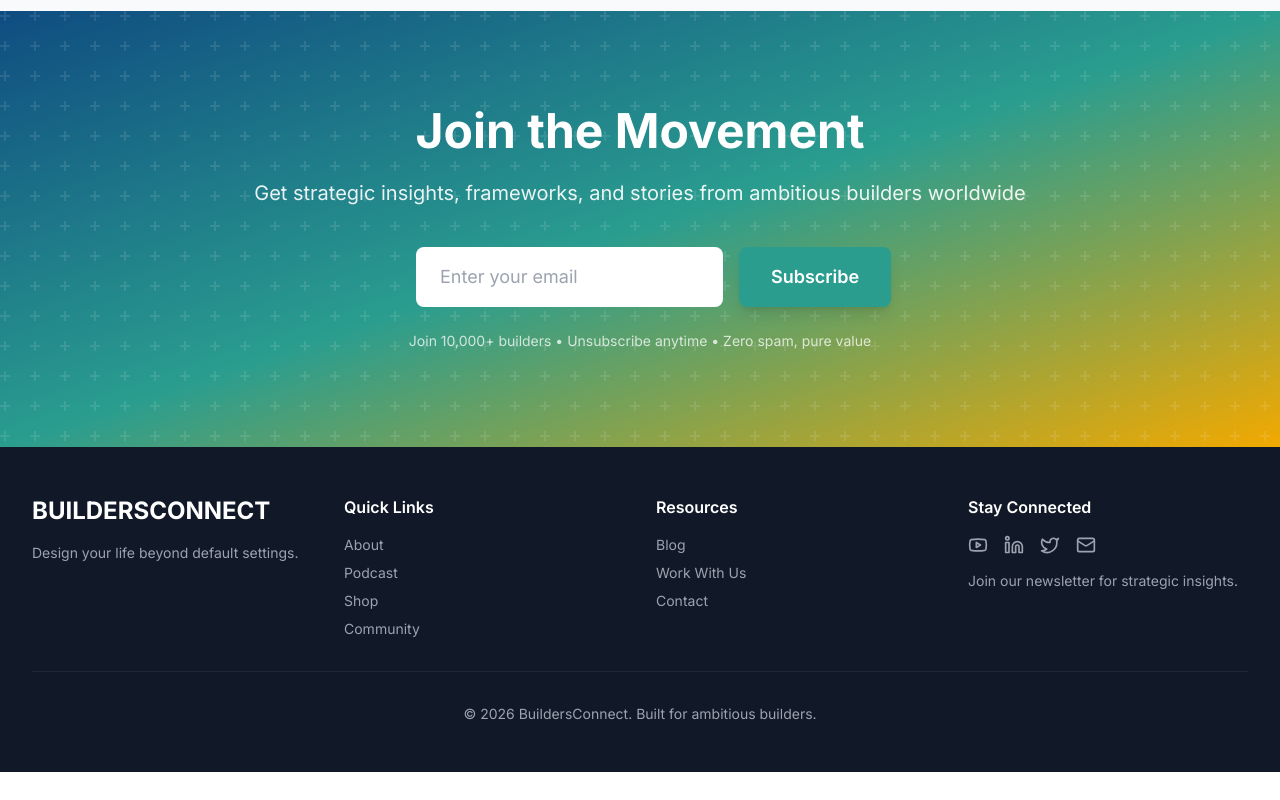
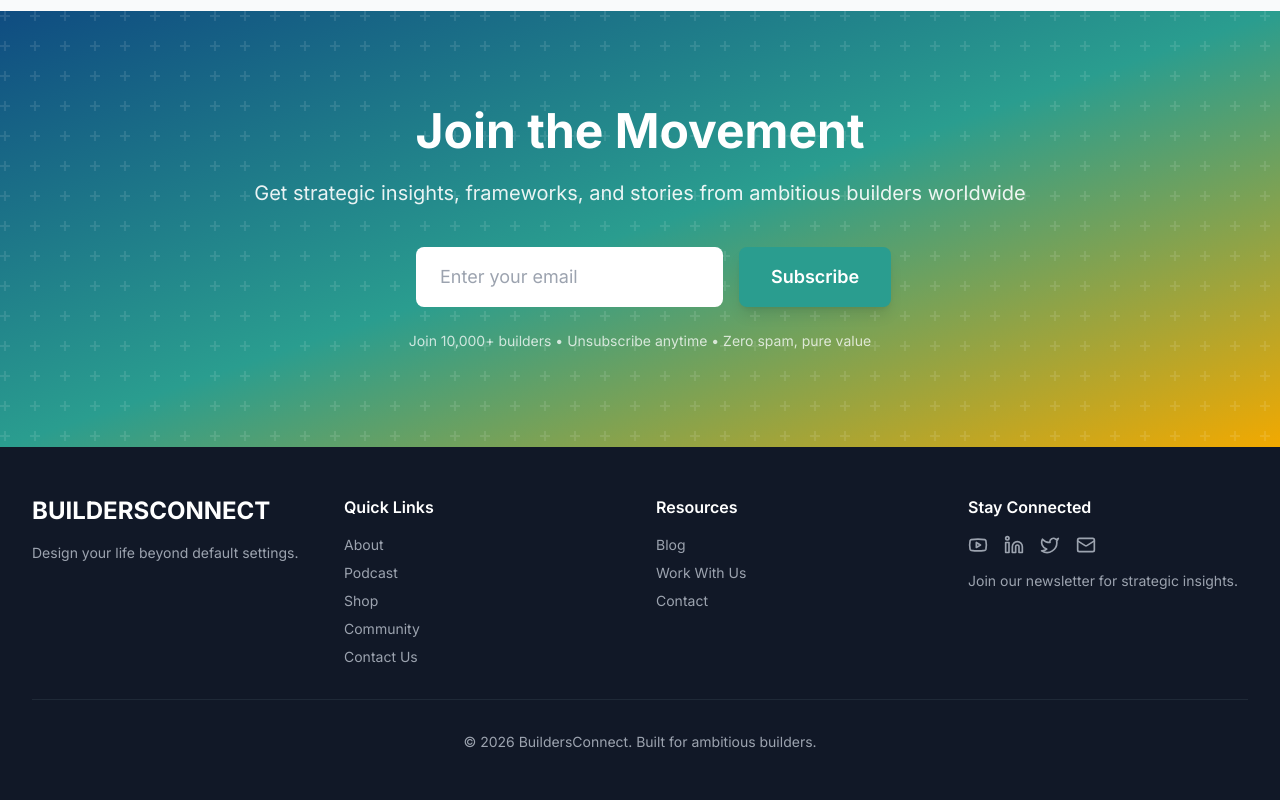
Before and after one commit to Phil-GCN/Builders-Connect1, a React (Vite) app: page / in a window 1280 px wide. Shown: the part 2813-3613 px from the top of the page. Before the commit the page ends 3585 px from the top, so only its background shows below. Built offline with nearby package versions, Linux system fonts and the light colour scheme; no server answers.

Commit message:
Update Footer.tsx

```diff
--- a/src/components/Footer.tsx
+++ b/src/components/Footer.tsx
@@ -25,6 +25,7 @@ export const Footer: React.FC = () => {
               <li><Link to="/podcast" className="text-gray-400 hover:text-white transition-colors">Podcast</Link></li>
               <li><Link to="/shop" className="text-gray-400 hover:text-white transition-colors">Shop</Link></li>
               <li><Link to="/community" className="text-gray-400 hover:text-white transition-colors">Community</Link></li>
+              <li><Link to="/work-with-us" className="text-gray-400 hover:text-white transition-colors">Contact Us</Link></li>
             </ul>
           </div>
 
```
